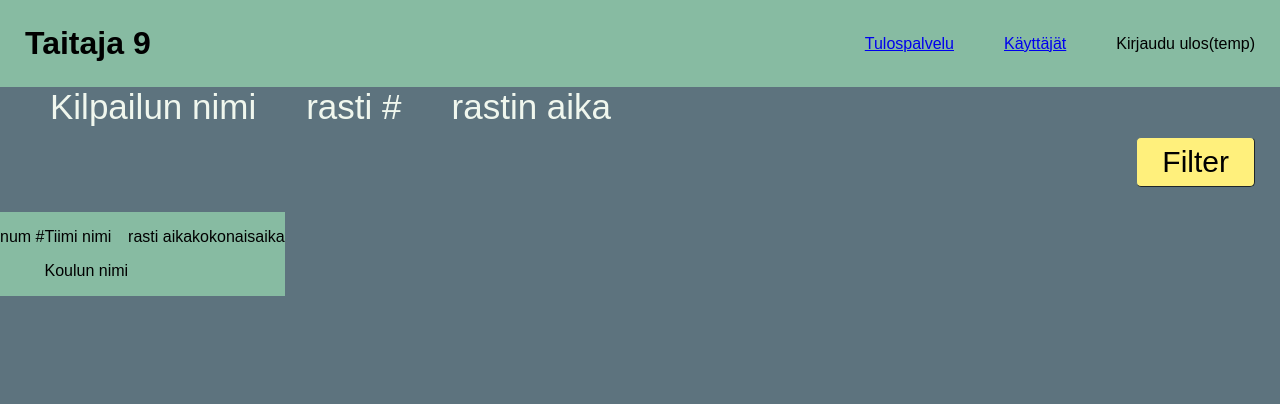
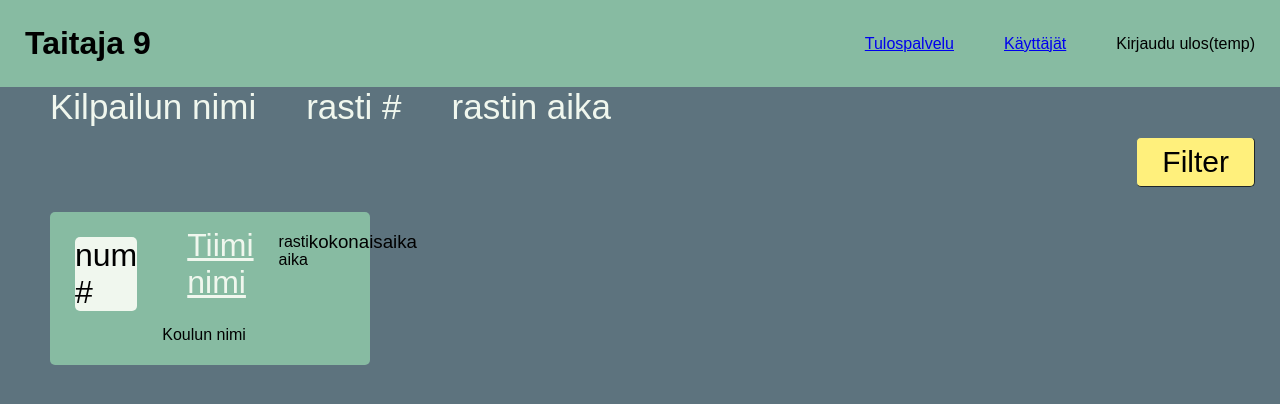
Before and after one commit to MiroKilpinen/taitaja9_githib, a React (Create React App) app in the folder client/taitaja9/: page / in a window 1280 px wide. Shown: the top 404 px of the page. Built offline with nearby package versions, Linux system fonts and the light colour scheme; a web font is replaced by a local one.

Commit message:
team container

```diff
--- a/client/taitaja9/src/App.js
+++ b/client/taitaja9/src/App.js
@@ -13,20 +13,20 @@ function App() {
           <span className="App-info-1"><span className="#">rastin aika</span></span>
           <button className="App-info-2">Filter</button>
         </div>
-        <div className="team-flex">
+        <div className="teams-flex">
           <div className="team-container">
             <div className="team-num">
-                <p>num #</p>
+              <h1>num #</h1>
             </div>
             <div className="team-nimet">
-                <p>Tiimi nimi</p>
-                <p>Koulun nimi</p>
+              <h2>Tiimi nimi</h2>
+              <h4>Koulun nimi</h4>
             </div>
             <div className="team-rasti-aika">
-                <p>rasti aika</p>
+              <h4>rasti aika</h4>
             </div>
             <div className="team-koko-aika">
-                <p>kokonaisaika</p>
+              <h3>kokonaisaika</h3>
             </div>
           </div>
         </div>
--- a/client/taitaja9/src/styles/App.css
+++ b/client/taitaja9/src/styles/App.css
@@ -30,7 +30,7 @@
   margin-top: 50px;
 }
 
-.team-flex {
+.teams-flex {
   display: flex;
   flex-direction: row;
 }
@@ -40,6 +40,9 @@
   color: black;
   display: flex;
   flex-direction: row;
+  margin-left: 50px;
+  width: 25%;
+  border-radius: 5px;
 }
 
 .team-con-part {
@@ -49,12 +52,29 @@
   color: black;
   width: 15px;
   padding-left: 50px;
+  justify-content: space-evenly;
+  align-items: center;
 }
 
-.team-num {}
+.team-num > h1 {
+  border-radius: 5px;
+  background-color: #F0F7EE;
+  font-weight: lighter;
+}
 
-.team-nimet {}
+.team-nimet > h2 {
+  text-decoration: underline;
+  font-weight: lighter;
+}
 
-.team-rasti-aika {}
+.team-nimet > h4 {
+  font-weight: lighter;
+}
 
-.team-koko-aika {}
+.team-rasti-aika > h4 {
+  font-weight: lighter;
+}
+
+.team-koko-aika > h3 {
+  font-weight: lighter;
+}
```
Lines whose indentation alone changed are shown as unchanged.
